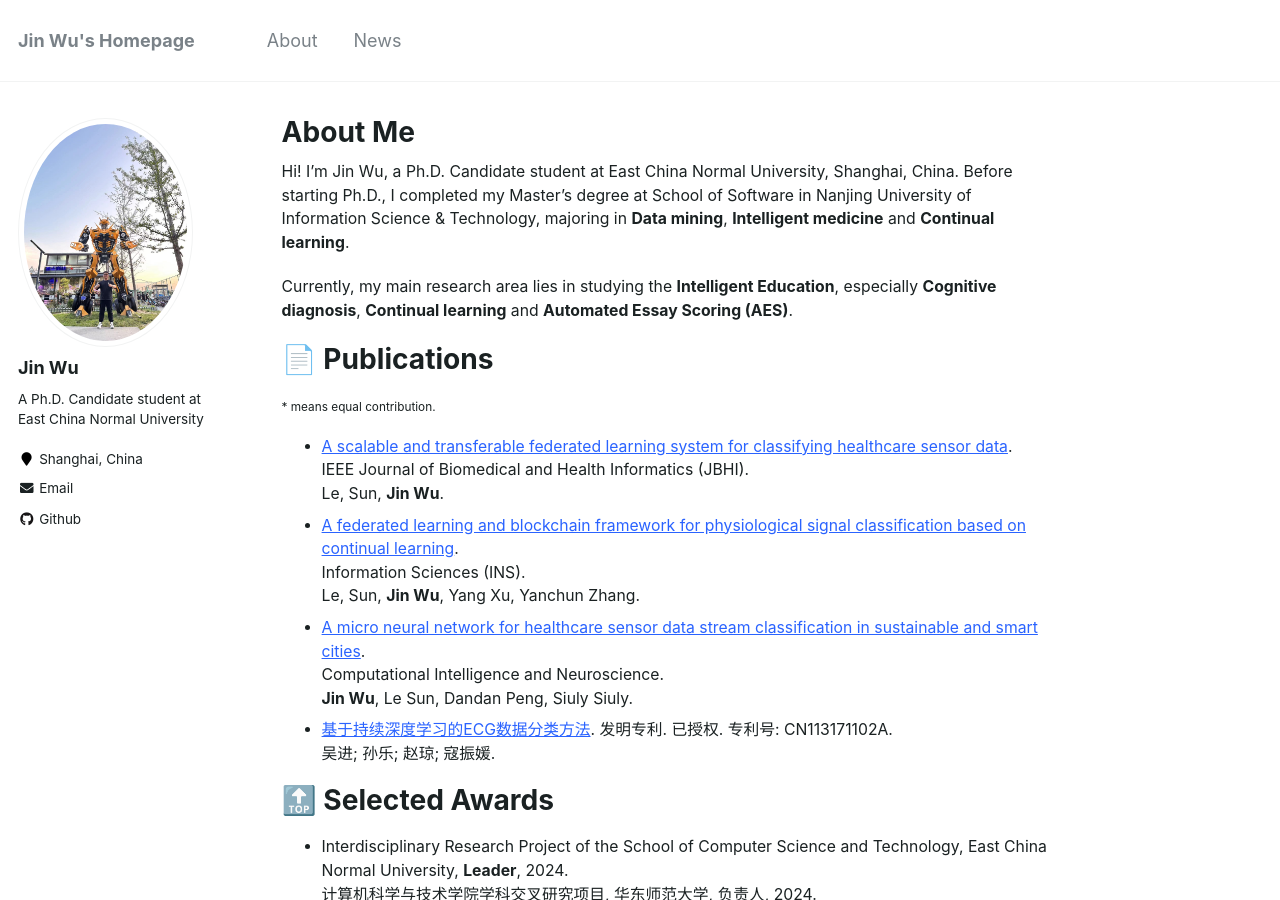
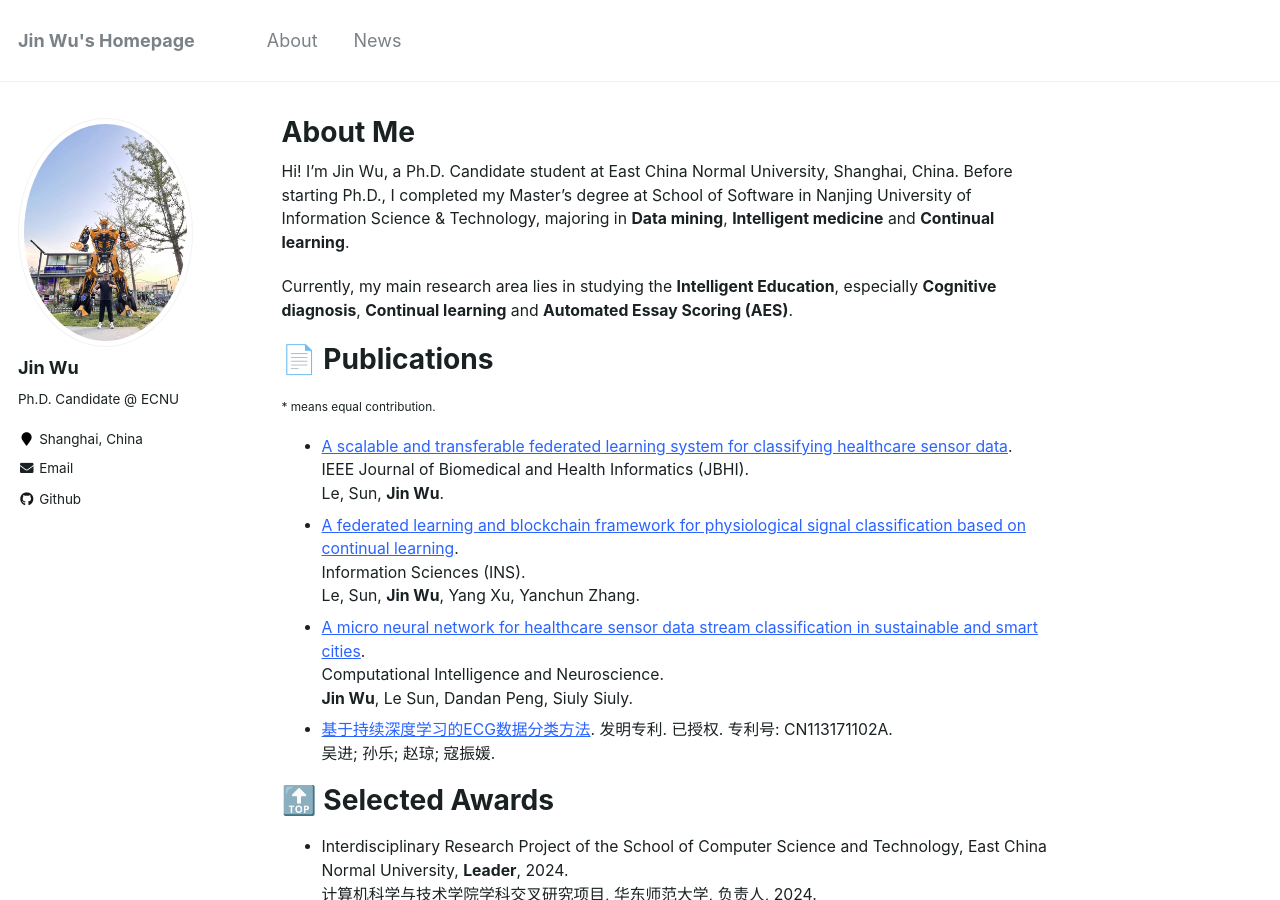
Before and after one commit to WooTzins/WooTzins.github.io, a Jekyll site: the page built from _pages/about.md, in a window 1280 px wide and 900 px high. Built offline with Jekyll 4.4.1, drawn with Linux system fonts in a browser that asks for light colours; comment, search, counter and statistics services are not loaded.

Commit message:
Update _config.yml

```diff
--- a/_config.yml
+++ b/_config.yml
@@ -82,7 +82,7 @@ analytics:
 author:
   name             : "Jin Wu"
   avatar           : "profile.jpg"
-  bio              : "A Ph.D. Candidate student at East China Normal University"
+  bio              : "Ph.D. Candidate @ ECNU"
   location         : "Shanghai, China"
   employer         :
   pubmed           :
```
